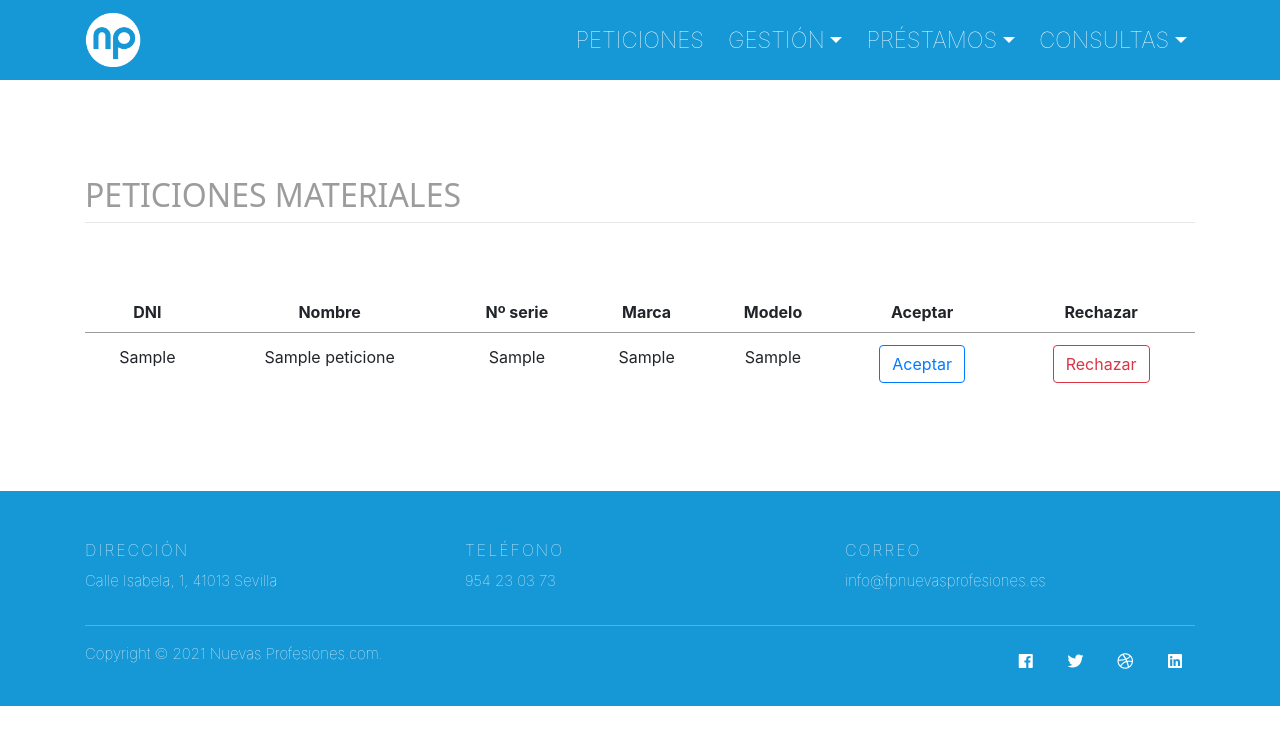
After one commit to pabloplr/gestorMaterialesNP, a PHP site: page /pages/peticiones/peticiones.php in a window 1280 px wide. The commit adds this page. Shown: the top 745 px of the page. Run offline with PHP 8.4, Linux system fonts and the light colour scheme; tables that the repository leaves empty or names only in its code hold one stand-in row (values such as "Sample post"); some libraries are stand-ins or nearby versions; some web fonts are replaced.

Commit message:
Añadido enlace peticiones y implementacion

```diff
--- a/pages/consultas/materiales.php
+++ b/pages/consultas/materiales.php
@@ -23,6 +23,9 @@
 
             <div class="collapse navbar-collapse" id="navbarSupportedContent">
                 <ul class="navbar-nav ml-auto ">
+                <li class="nav-item ml-2 active">
+                        <a class="nav-link" href="../peticiones/peticiones.php">Peticiones</a>
+                    </li>
                     <li class="nav-item ml-2 active dropdown">
                         <a class="nav-link dropdown-toggle" href="" data-toggle="dropdown">Gestión</a>
                         <div class="dropdown-menu" aria-labelledby="navbarDropdown">
--- a/pages/consultas/morosos.php
+++ b/pages/consultas/morosos.php
@@ -29,6 +29,9 @@
 
                 <div class="collapse navbar-collapse" id="navbarSupportedContent">
                     <ul class="navbar-nav ml-auto ">
+                    <li class="nav-item ml-2 active">
+                        <a class="nav-link" href="../peticiones/peticiones.php">Peticiones</a>
+                    </li>
                         <li class="nav-item ml-2 active dropdown">
                             <a class="nav-link dropdown-toggle" href="" data-toggle="dropdown">Gestión</a>
                             <div class="dropdown-menu" aria-labelledby="navbarDropdown">
--- a/pages/consultas/prestamos.php
+++ b/pages/consultas/prestamos.php
@@ -24,6 +24,9 @@
 
                 <div class="collapse navbar-collapse" id="navbarSupportedContent">
                     <ul class="navbar-nav ml-auto">
+                    <li class="nav-item ml-2 active">
+                        <a class="nav-link" href="../peticiones/peticiones.php">Peticiones</a>
+                    </li>
                         <li class="nav-item ml-2 active dropdown">
                             <a class="nav-link dropdown-toggle" href="" data-toggle="dropdown">Gestión</a>
                             <div class="dropdown-menu" aria-labelledby="navbarDropdown">
--- a/pages/consultas/usuarios.php
+++ b/pages/consultas/usuarios.php
@@ -23,6 +23,9 @@
 
             <div class="collapse navbar-collapse" id="navbarSupportedContent">
                 <ul class="navbar-nav ml-auto ">
+                <li class="nav-item ml-2 active">
+                        <a class="nav-link" href="../peticiones/peticiones.php">Peticiones</a>
+                    </li>
                     <li class="nav-item ml-2 active dropdown">
                         <a class="nav-link dropdown-toggle" href="" data-toggle="dropdown">Gestión</a>
                         <div class="dropdown-menu" aria-labelledby="navbarDropdown">
--- a/pages/gestion/actualizar/actualizar-usuarios.php
+++ b/pages/gestion/actualizar/actualizar-usuarios.php
@@ -23,6 +23,9 @@
 
                 <div class="collapse navbar-collapse" id="navbarSupportedContent">
                     <ul class="navbar-nav ml-auto ">
+                    <li class="nav-item ml-2 active">
+                        <a class="nav-link" href="../../peticiones/peticiones.php">Peticiones</a>
+                    </li>
                         <li class="nav-item ml-2 active dropdown">
                             <a class="nav-link dropdown-toggle" href="" data-toggle="dropdown">Gestión</a>
                             <div class="dropdown-menu" aria-labelledby="navbarDropdown">
--- a/pages/gestion/gestion-usuarios.php
+++ b/pages/gestion/gestion-usuarios.php
@@ -23,6 +23,9 @@
 
                 <div class="collapse navbar-collapse" id="navbarSupportedContent">
                     <ul class="navbar-nav ml-auto ">
+                    <li class="nav-item ml-2 active">
+                        <a class="nav-link" href="../peticiones/peticiones.php">Peticiones</a>
+                    </li>
                         <li class="nav-item ml-2 active dropdown">
                             <a class="nav-link dropdown-toggle" href="" data-toggle="dropdown">Gestión</a>
                             <div class="dropdown-menu" aria-labelledby="navbarDropdown">
--- a/pages/gestion/insertar/insertar-materiales.php
+++ b/pages/gestion/insertar/insertar-materiales.php
@@ -23,6 +23,9 @@
 
                 <div class="collapse navbar-collapse" id="navbarSupportedContent">
                     <ul class="navbar-nav ml-auto ">
+                    <li class="nav-item ml-2 active">
+                        <a class="nav-link" href="../../peticiones/peticiones.php">Peticiones</a>
+                    </li>
                         <li class="nav-item active dropdown">
                             <a class="nav-link dropdown-toggle" href="" data-toggle="dropdown">Gestión</a>
                             <div class="dropdown-menu" aria-labelledby="navbarDropdown">
--- a/pages/gestion/insertar/insertar-usuarios.php
+++ b/pages/gestion/insertar/insertar-usuarios.php
@@ -23,6 +23,9 @@
 
                 <div class="collapse navbar-collapse" id="navbarSupportedContent">
                     <ul class="navbar-nav ml-auto ">
+                    <li class="nav-item ml-2 active">
+                        <a class="nav-link" href="../../peticiones/peticiones.php">Peticiones</a>
+                    </li>
                         <li class="nav-item active dropdown">
                             <a class="nav-link dropdown-toggle" href="" data-toggle="dropdown">Gestión</a>
                             <div class="dropdown-menu" aria-labelledby="navbarDropdown">
--- /dev/null
+++ b/pages/peticiones/peticiones.php
@@ -0,0 +1,167 @@
+<!doctype html>
+<html lang="en">
+
+<head>
+    <meta charset="utf-8">
+    <meta name="viewport" content="width=device-width, initial-scale=1, shrink-to-fit=no">
+    <link rel="stylesheet" href="https://stackpath.bootstrapcdn.com/bootstrap/4.3.1/css/bootstrap.min.css" integrity="sha384-ggOyR0iXCbMQv3Xipma34MD+dH/1fQ784/j6cY/iJTQUOhcWr7x9JvoRxT2MZw1T" crossorigin="anonymous">
+    <link rel="stylesheet" href="https://use.fontawesome.com/releases/v5.0.8/css/all.css" integrity="sha384-3AB7yXWz4OeoZcPbieVW64vVXEwADiYyAEhwilzWsLw+9FgqpyjjStpPnpBO8o8S" crossorigin="anonymous">
+    <link rel="stylesheet" href="../../css/gestion/css.css">
+    <link rel="stylesheet" href="../../css/gestion/estilo.css">
+    <link rel="shortcut icon" href="../../img/favicon.ico" type="image/x-icon">
+    <title>Nuevas Profesiones</title>
+</head>
+
+<body>
+    <nav class="navbar navbar-expand-sm navbar-dark">
+        <div class="container">
+            <a class="navbar-brand" href="../principal.php"><img src="../../img/np.png"></a>
+            <button class="navbar-toggler" type="button" data-toggle="collapse" data-target="#navbarSupportedContent" aria-controls="navbarSupportedContent" aria-expanded="false" aria-label="Toggle navigation">
+                <span class="navbar-toggler-icon"></span>
+            </button>
+
+            <div class="collapse navbar-collapse" id="navbarSupportedContent">
+                <ul class="navbar-nav ml-auto ">
+                    <li class="nav-item ml-2 active">
+                        <a class="nav-link" href="./peticiones.php">Peticiones</a>
+                    </li>
+                    <li class="nav-item ml-2 active dropdown">
+                        <a class="nav-link dropdown-toggle" href="" data-toggle="dropdown">Gestión</a>
+                        <div class="dropdown-menu" aria-labelledby="navbarDropdown">
+                            <a class="dropdown-item" href="../gestion/gestion-materiales.php">Materiales</a>
+                            <a class="dropdown-item" href="../gestion/gestion-usuarios.php">Usuarios</a>
+                        </div>
+                    </li>
+
+                    <li class="nav-item ml-2 active dropdown">
+                        <a class="nav-link dropdown-toggle" href="" data-toggle="dropdown">Préstamos</a>
+                        <div class="dropdown-menu" aria-labelledby="navbarDropdown">
+                            <a class="dropdown-item" href="../prestamos/usuario-entrega.php">Entrega</a>
+                            <a class="dropdown-item" href="../prestamos/usuario-devolucion.php">Devolución</a>
+                        </div>
+                    </li>
+
+                    <li class="nav-item ml-2 active dropdown">
+                        <a class="nav-link dropdown-toggle" href="" data-toggle="dropdown">Consultas</a>
+                        <div class="dropdown-menu" aria-labelledby="navbarDropdown">
+                            <a class="dropdown-item" href="../consultas/prestamos.php">Prestamos</a>
+                            <a class="dropdown-item" href="../consultas/materiales.php">Materiales</a>
+                            <a class="dropdown-item" href="../consultas/usuarios.php">Usuarios</a>
+                            <a class="dropdown-item" href="../consultas/morosos.php">Morosos</a>
+                        </div>
+                    </li>
+                </ul>
+            </div>
+        </div>
+    </nav>
+
+    <div class="container titulhr">
+        <h2 class="titulo">Peticiones Materiales</h2>
+    </div>
+    <div class="contieneAlerta text-center" style="width: 75%; margin: 0 auto;">
+        <?php
+        if (isset($_GET['estado'])) {
+            if ($_GET['estado'] == 'entregado') {
+                echo '<div class="alert alert-primary text-center" role="alert">
+                    ¡Material entregado con éxito!
+                  </div>';
+            }
+            echo "<script>
+                setTimeout( () => { document.querySelector('.contieneAlerta').removeChild(document.querySelector('.alert')) }, 5000)
+            </script>";
+        }
+        ?>
+    </div>
+    <div class="container">
+        <!-- Aqui va el codigo de las coza -->
+        <div class="row">
+            <div class="col-xl-12 col-lg-12 col-md-12 col-dm-12 col-12 text-center">
+                <!-- <select class="form-select form-select-sm w-50 caract" aria-label="form-select-sm example" name="material"> -->
+                <table class="table">
+                    <thead>
+                        <tr>
+                            <th scope="col">DNI</th>
+                            <th scope="col">Nombre</th>
+                            <th scope="col">Nº serie</th>
+                            <th scope="col">Marca</th>
+                            <th scope="col">Modelo</th>
+                            <th scope="col">Aceptar</th>
+                            <th scope="col">Rechazar</th>
+                        </tr>
+                    </thead>
+                    <tbody>
+                        <?php
+                            include '../../datosBBDD.php';
+                            error_reporting(0);
+                            $conn = new mysqli($servername, $username, $password, $database);
+                            $sql = "SELECT * FROM peticiones";
+                            $consulta = mysqli_query($conn, $sql);
+                                    while ($dato = mysqli_fetch_array($consulta, MYSQLI_ASSOC)) {
+                                        echo "<tr>";
+                                        echo "<td>". $dato['dni'] ."</td>";
+                                        echo "<td>". $dato['nombre'] ."</td>";
+                                        echo "<td>". $dato['num_serie'] ."</td>";
+                                        echo "<td>". $dato['marca'] ."</td>";
+                                        echo "<td>". $dato['modelo'] ."</td>";
+                                        // Hay que comprobar si el material esta en stock // Comprobar cuantos materiales tiene el usuario con ese dni
+                                        echo "<td><a class='btn btn-outline-primary m-auto' href='./aceptaPeticion.php?varId=" . $dato['num_serie'] . "&dni=" . $dato['dni'] . "'>Aceptar</a></td>";
+                                        echo "<td><a class='btn btn-outline-danger m-auto' href='./aceptaPeticion.php?varId=" . $dato['num_serie'] . "&dni=" . $dato['dni'] . "'>Rechazar</a></td>";
+                                        echo "</tr>";
+
+                                    }
+
+
+                        ?>
+                    </tbody>
+                </table>
+            </div>
+        </div>
+    </div>
+
+        <footer class="site-footer ">
+            <div class="container">
+                <div class="row">
+                    <div class="col-lg-4">
+                        <h6>Dirección</h6>
+                        <p class="text-justify">Calle Isabela, 1, 41013 Sevilla</p>
+                    </div>
+
+                    <div class="col-lg-4">
+                        <h6>Teléfono</h6>
+                        <p class="text-justify">954 23 03 73</p>
+                    </div>
+
+                    <div class="col-lg-4">
+                        <h6>Correo</h6>
+                        <p class="text-justify">info@fpnuevasprofesiones.es</p>
+                    </div>
+                </div>
+                <hr>
+            </div>
+
+            <div class="container">
+                <div class="row">
+                    <div class="col-md-8 col-sm-6 col-xs-12">
+                        <p class="copyright-text">Copyright &copy; 2021
+                            <a href="https://fpnuevasprofesiones.es/">Nuevas Profesiones.com</a>.
+                        </p>
+                    </div>
+
+                    <div class="col-md-4 col-sm-6 col-xs-12">
+                        <ul class="social-icons">
+                            <li><a class="facebook" href="#"><i class="fab fa-facebook"></i></a></li>
+                            <li><a class="twitter" href="#"><i class="fab fa-twitter"></i></a></li>
+                            <li><a class="dribbble" href="#"><i class="fab fa-dribbble"></i></a></li>
+                            <li><a class="linkedin" href="#"><i class="fab fa-linkedin"></i></a></li>
+                        </ul>
+                    </div>
+                </div>
+            </div>
+        </footer>
+
+        <script src="https://code.jquery.com/jquery-3.3.1.slim.min.js" integrity="sha384-q8i/X+965DzO0rT7abK41JStQIAqVgRVzpbzo5smXKp4YfRvH+8abtTE1Pi6jizo" crossorigin="anonymous"></script>
+        <script src="https://cdnjs.cloudflare.com/ajax/libs/popper.js/1.14.7/umd/popper.min.js" integrity="sha384-UO2eT0CpHqdSJQ6hJty5KVphtPhzWj9WO1clHTMGa3JDZwrnQq4sF86dIHNDz0W1" crossorigin="anonymous"></script>
+        <script src="https://stackpath.bootstrapcdn.com/bootstrap/4.3.1/js/bootstrap.min.js" integrity="sha384-JjSmVgyd0p3pXB1rRibZUAYoIIy6OrQ6VrjIEaFf/nJGzIxFDsf4x0xIM+B07jRM" crossorigin="anonymous"></script>
+</body>
+
+</html>
--- a/pages/prestamos/devolucion.php
+++ b/pages/prestamos/devolucion.php
@@ -23,6 +23,10 @@
 
                 <div class="collapse navbar-collapse" id="navbarSupportedContent">
                     <ul class="navbar-nav ml-auto ">
+                    <li class="nav-item ml-2 active">
+                        <a class="nav-link" href="../peticiones/peticiones.php">Peticiones</a>
+                    </li>
+
                         <li class="nav-item ml-2 active dropdown">
                             <a class="nav-link dropdown-toggle" href="" data-toggle="dropdown">Gestión</a>
                             <div class="dropdown-menu" aria-labelledby="navbarDropdown">
```
Also changed, not shown: pages/gestion/actualizar/actualizar-materiales.php (+13 -15 lines), pages/gestion/gestion-materiales.php (+13 -16 lines), pages/peticiones/aceptaPeticion.php (added, +29 -0 lines), pages/prestamos/entrega.php (+13 -10 lines), pages/principal.php (+12 -12 lines).
